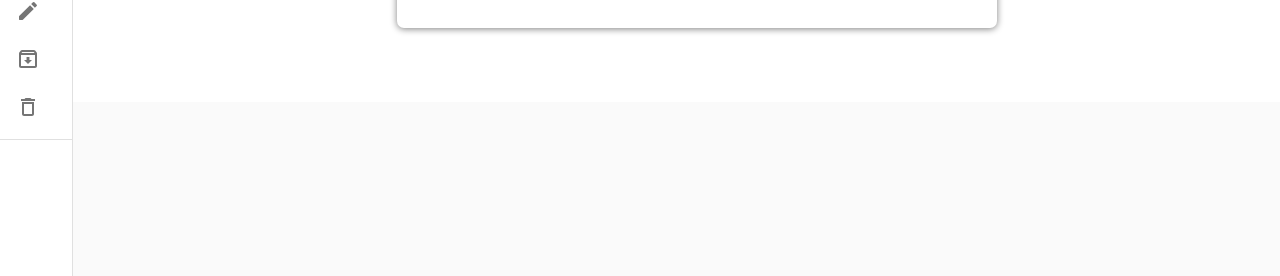
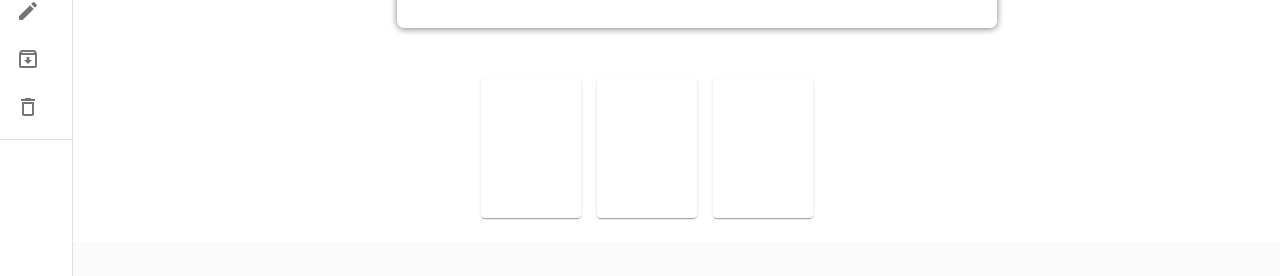
Before and after one commit to ZzeErrO/FundooFrontEnd, a React (Create React App) app: page /dashBoard in a window 1280 px wide. Shown: the part 182-458 px from the top of the page. Built offline with nearby package versions, Linux system fonts and the light colour scheme.

Commit message:
[Prashik]Added: Added Grid and Paper Material

```diff
--- a/src/components/DisplayNote/DisplayNote.css
+++ b/src/components/DisplayNote/DisplayNote.css
@@ -0,0 +1,10 @@
+
+.paper {
+
+    border: 1px solid red;
+  }
+
+  Grid{
+
+    border: 1px solid blue;
+  }
--- a/src/components/DisplayNote/DisplayNote.jsx
+++ b/src/components/DisplayNote/DisplayNote.jsx
@@ -3,54 +3,54 @@ import './DisplayNote.css';
 import Userservice from '../../services/userservice';
 
 import { makeStyles } from '@material-ui/core/styles';
+import Grid from '@material-ui/core/Grid';
+import FormLabel from '@material-ui/core/FormLabel';
+import FormControlLabel from '@material-ui/core/FormControlLabel';
+import RadioGroup from '@material-ui/core/RadioGroup';
+import Radio from '@material-ui/core/Radio';
 import Paper from '@material-ui/core/Paper';
 
 const axios_service = new Userservice();
 
-export default class DisplayNote extends Component {
-    constructor(props){
-        super(props);
-        this.state = {
-            Title: '',
-            Note: '',
-            Reminder: '',
-            Color: '',
-            Iimage: '',
-            Collaborator: '',
-            IsPin: false,
-            IsArchive: false,
-            IsTrash: false,
-            toOpenNote: false,
-            TitleError: false,
-            NoteError: false
-        }
-    }
+const useStyles = makeStyles((theme) => ({
+  root: {
+    flexGrow: 1,
+  },
+  paper: {
+    height: 140,
+    width: 100,
+  },
+  control: {
+    padding: theme.spacing(2),
+  },
+}));
 
-    Get = () => {
+export default function SpacingGrid() {
+  const [spacing, setSpacing] = React.useState(2);
 
-        axios_service.DisplayNote().then((result) => {
-            console.log(result);
+  const [Title, setTitle] = React.useState();
+  const [Message, setMessage] = React.useState();
+  const [Reminder, setReminder] = React.useState();
+  const [Color, setColor] = React.useState();
+  const [Image, setImage] = React.useState();
+  const [Collaborator, setCollaborator] = React.useState();
+  const [IsPin, setIsPin] = React.useState();
+  const [IsArchive, setIsArchive] = React.useState();
+  const [IsTrash, setIsTrash] = React.useState(2);
 
-        }).catch(() => {
-            console.log();
-        })
-    }
+  const classes = useStyles();
 
+  return (
 
-    render() {
-        return (
-        <>
-            {
-                this.state.Title !== ''
-                ?
-                <div className="Paper">
-                <Paper elevation={0} ></Paper>
-                </div>
-                :
+      <Grid item xs={12}>
+        <Grid container justify="center" spacing={spacing}>
+          {[0, 1, 2].map((value) => (
+            <Grid key={value} item>
+              <Paper className={classes.paper} />
+            </Grid>
+          ))}
+        </Grid>
+      </Grid>
 
-                <></>
-            }
-        </>
-        )
-    }
+  );
 }
```
